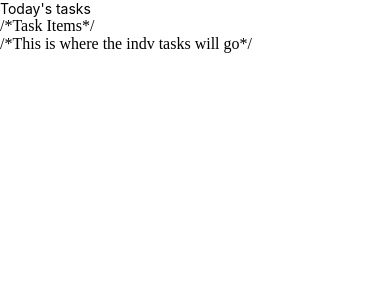
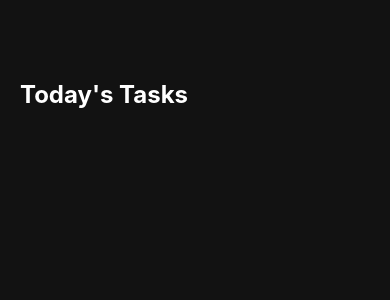
Before and after one commit to Anish-Sinha/To-Do-List_React-Native, a React Native app in the folder todoList/: screen / in a window 390 px wide. Shown: the top 300 px of the page. Built offline with nearby package versions, Linux system fonts and the light colour scheme.

Commit message:
formatted spacing, color, and placement of Section Title

```diff
--- a/todoList/App.js
+++ b/todoList/App.js
@@ -7,11 +7,11 @@ export default function App() {
 
         {/*Today's Tasks*/}
         <View style={styles.tasksWrapper}>
-            <Text style={styles.sectionTitle}>Today's tasks</Text>
+            <Text style={styles.sectionTitle}>Today's Tasks</Text>
 
-            /*Task Items*/
+            {/*Task Items*/}
             <View style={styles.items}>
-                /*This is where the indv tasks will go*/
+                {/*This is where the indv tasks will go*/}
             </View>
 
         </View>
@@ -23,9 +23,16 @@ export default function App() {
 const styles = StyleSheet.create({
     container: {
         flex: 1,
-        backgroundColor: '#fff',
+        backgroundColor: '#121212',
     },
-    tasksWrapper: {},
-    sectionTitle: {},
+    tasksWrapper: {
+        paddingTop: 80,
+        paddingHorizontal: 20,
+    },
+    sectionTitle: {
+        color: 'white',
+        fontSize: 24,
+        fontWeight: 'bold',
+    },
     items: {},
 });
```
